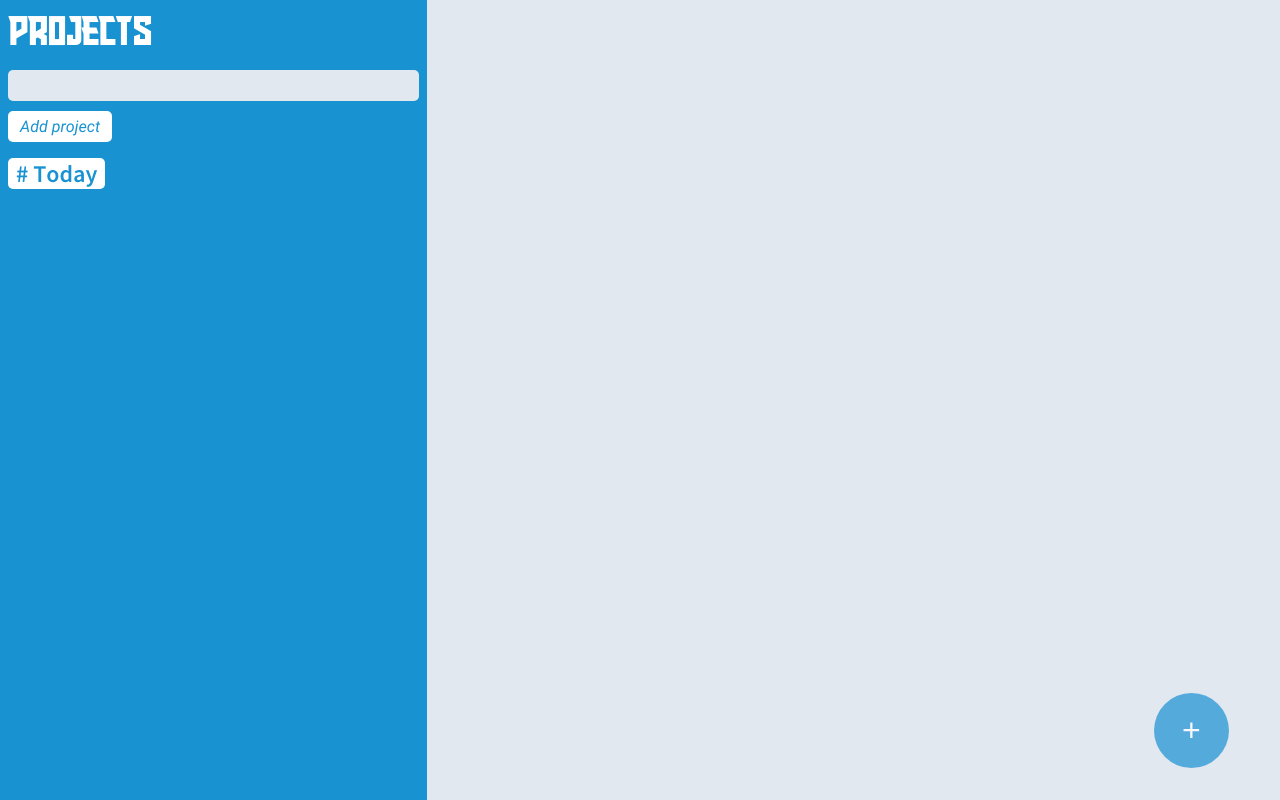
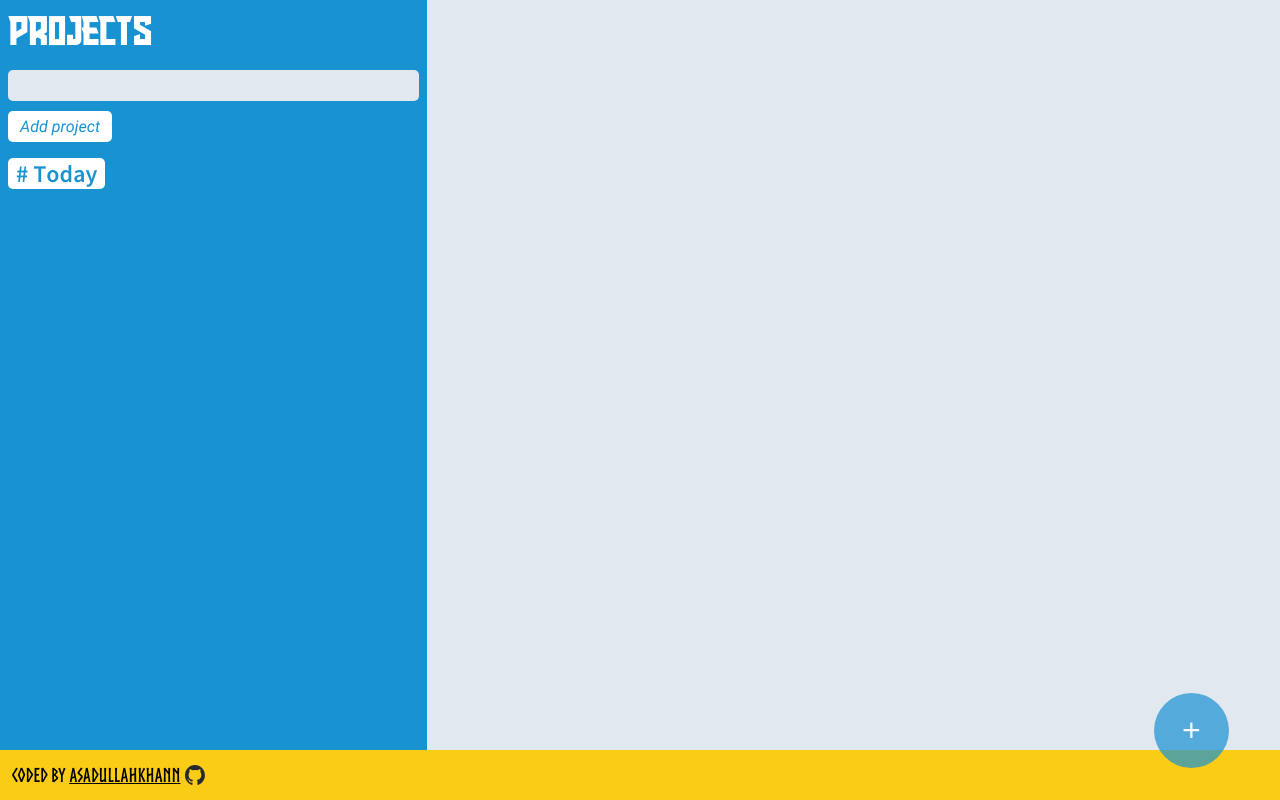
Before and after one commit to asadullahkhann/odin-todo-list, a website built with webpack: page src/template.html in a window 1280 px wide. Built offline with nearby package versions, Linux system fonts and the light colour scheme.

Commit message:
Add footer

```diff
--- a/src/styles.css
+++ b/src/styles.css
@@ -28,6 +28,11 @@
     src: url('./fonts/KTF-Roadbrush.ttf');
 }
 
+@font-face {
+    font-family: 'norse-bold';
+    src: url('./fonts/Norse-Bold.otf');
+}
+
 :root {
     --clr-1: #1992d2;
     --clr-2: #facc15;
@@ -48,6 +53,7 @@ body {
     height: 100%;
     display: grid;
     grid-template-columns: 1fr 2fr;
+    grid-template-rows: 1fr 50px;
 }
 
 .sidebar {
@@ -236,3 +242,28 @@ button:active {
     background-color: var(--clr-4);
     color: var(--clr-1);
 }
+
+footer {
+    background-color: var(--clr-2);
+    grid-column: 1/3;
+    display: flex;
+    align-items: center;
+    padding-left: 12px;
+}
+
+footer>p {
+    font-size: 1.2rem;
+    font-family: 'norse-bold';
+}
+
+footer a {
+    color: #000;
+    display: inline-flex;
+    gap: 5px;
+}
+
+footer img {
+    width: 1.2rem;
+    height: 1.2rem;
+    align-self: center;
+}
--- a/src/template.html
+++ b/src/template.html
@@ -44,5 +44,6 @@
         </div>
     </div>
     <div class="add-todo-btn"><button>+</button></div>
+    <footer><p>Coded by <a href="https://github.com/asadullahkhann">asadullahkhann <img src="./images/github-mark.svg" alt="github-mark"></a></p></footer>
 </body>
 </html>
```
Also changed, not shown: src/fonts/Norse-Bold.otf (added), src/images/github-mark.svg (added).
